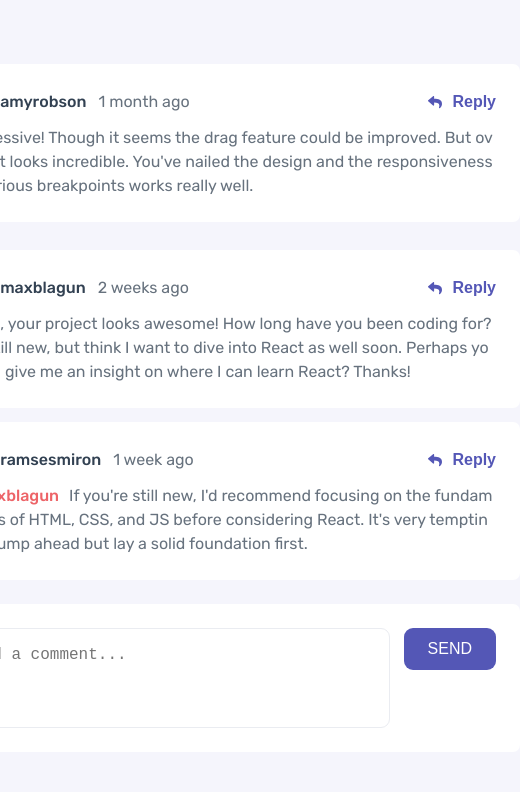
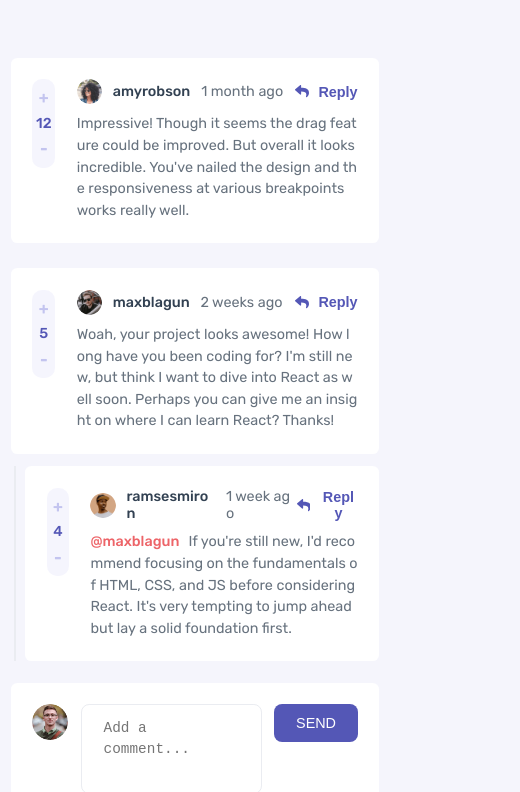
Before and after one commit to ameer005/interactive-comment-section, a React (Create React App) app: page / in a window 390 px wide. Shown: the top 792 px of the page, 520 px wide, since content can reach past the window. Built offline with nearby package versions, Linux system fonts and the light colour scheme.

Commit message:
fixed some responsive issues

```diff
--- a/src/common/cssVariables.scss
+++ b/src/common/cssVariables.scss
@@ -11,3 +11,14 @@ $color-neutral-blue-2: hsl(211, 10%, 45%);
 $color-neutral-gray-1: hsl(223, 19%, 93%);
 $color-neutral-gray-2: hsl(228, 33%, 97%);
 $color-neutral-white: hsl(0, 0%, 100%);
+
+// MIXINS
+
+@mixin respond($breakpoint) {
+  // 750px
+  @if $breakpoint == tab-pot {
+    @media only screen and (max-width: 47em) {
+      @content;
+    }
+  }
+}
--- a/src/components/App.scss
+++ b/src/components/App.scss
@@ -12,6 +12,10 @@ html {
   box-sizing: border-box;
   font-size: 62.5%;
   overflow-x: hidden;
+
+  @include respond(tab-pot) {
+    font-size: 56.25%;
+  }
 }
 
 body {
@@ -31,6 +35,7 @@ ul {
 
 .app {
   max-width: 75rem;
+  margin: 0 1.2rem;
 
   padding: 6.4rem 0;
   display: flex;
--- a/src/components/commentList/CommentList.scss
+++ b/src/components/commentList/CommentList.scss
@@ -1,6 +1,7 @@
 @import "../../common/cssVariables.scss";
 
 .comment-list {
+  flex: 1;
   display: flex;
   flex-direction: column;
   gap: 1.4rem;
--- a/src/components/comments/Comments.js
+++ b/src/components/comments/Comments.js
@@ -24,7 +24,7 @@ const Comments = ({ data }) => {
   const [edit, setEdit] = useState(false);
   const [editText, setEditText] = useState(data.content);
   const [reply, setReply] = useState(false);
-  const [replyText, setReplyText] = useState(``);
+  const [replyText, setReplyText] = useState(`@${data.user.username} `);
   const [modalShow, setModalShow] = useState(false);
 
   const dispatch = useDispatch();
@@ -159,7 +159,7 @@ const Comments = ({ data }) => {
 
     const userObject = {
       id: uuidv4(),
-      content: replyText,
+      content: replyText.replace(`@${data.user.username} `, ""),
       createdAt: "5 min ago",
       score: 0,
       currentUser: true,
--- a/src/components/comments/Comments.scss
+++ b/src/components/comments/Comments.scss
@@ -2,17 +2,20 @@
 
 .comment-container {
   display: flex;
-  // margin-top: 1.2rem;
-  // margin-bottom: 1.2rem;
 }
 
 .reply-container {
+  justify-self: flex-end;
   margin-left: auto;
-  max-width: 65rem;
-  // margin-left: 5rem;
-  // border-left: 2px solid $color-neutral-gray-1;
+  padding-left: 5rem;
+  border-left: 2px solid $color-neutral-gray-1;
 
   display: flex;
   flex-direction: column;
   gap: 1.8rem;
+
+  @include respond(tab-pot) {
+    padding-left: 1rem;
+    flex-basis: 99%;
+  }
 }
--- a/src/components/modal/DeleteModal.scss
+++ b/src/components/modal/DeleteModal.scss
@@ -26,6 +26,10 @@
   font-weight: 500;
   color: $color-neutral-blue-1;
   margin-bottom: 2rem;
+
+  @include respond(tab-pot) {
+    font-size: 2rem;
+  }
 }
 
 .modal-text {
@@ -55,6 +59,10 @@
   font-family: inherit;
   transition: all 0.2s;
 
+  @include respond(tab-pot) {
+    font-size: 1.6rem;
+  }
+
   &--grey {
     background-color: $color-neutral-blue-2;
 
--- a/src/components/resuabelComponents/commentTemp/CommentTemp.scss
+++ b/src/components/resuabelComponents/commentTemp/CommentTemp.scss
@@ -12,6 +12,10 @@
 
   &--reply {
     width: 65rem;
+
+    @include respond(tab-pot) {
+      width: 100%;
+    }
   }
 
   .form {
--- a/src/replies/Replies.js
+++ b/src/replies/Replies.js
@@ -21,10 +21,10 @@ const Replies = ({ data }) => {
   const currentUser2 = data2.comments.currentUser;
 
   const [edit, setEdit] = useState(false);
-  const [editText, setEditText] = useState(data.content);
+  const [editText, setEditText] = useState(`@${data.user.username} `);
   const [modalShow, setModalShow] = useState(false);
   const [reply, setReply] = useState(false);
-  const [replyText, setReplyText] = useState();
+  const [replyText, setReplyText] = useState(`@${data.user.username} `);
   const dispatch = useDispatch();
 
   const currentUser = () => {
@@ -133,7 +133,7 @@ const Replies = ({ data }) => {
     const submitObject = {
       id: data.id,
       replyingToId: data.replyingToId,
-      content: editText,
+      content: editText.replace(`@${data.user.username} `, ""),
     };
 
     dispatch(updateReply(submitObject));
@@ -157,7 +157,7 @@ const Replies = ({ data }) => {
 
     const userObject = {
       id: uuidv4(),
-      content: replyText,
+      content: replyText.replace(`@${data.user.username} `, ""),
       createdAt: "5 min ago",
       score: 0,
       currentUser: true,
@@ -174,7 +174,7 @@ const Replies = ({ data }) => {
 
     dispatch(addRepliedReply(userObject));
 
-    setReplyText(``);
+    setReplyText(`@${data.user.username} `);
     setReply(false);
   };
 
```
